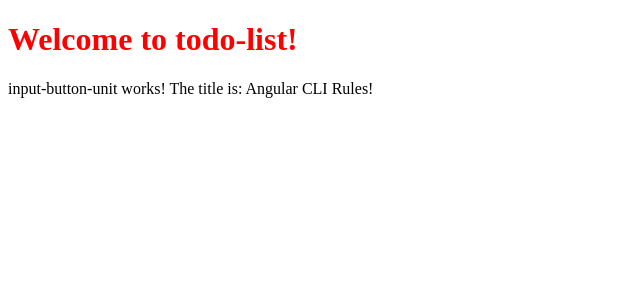
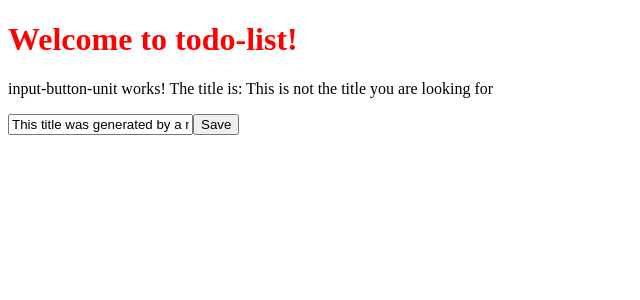
Before and after one commit to sarah06knowles/ng-girls-todo, an Angular app: page / in a window 1280 px wide. Shown: the top 300 px of the page, without its empty margins (0-640 px from the left). Built offline with nearby package versions, Linux system fonts and the light colour scheme.

Commit message:
Third save still learning

```diff
--- a/src/app/input-button-unit/input-button-unit.component.ts
+++ b/src/app/input-button-unit/input-button-unit.component.ts
@@ -7,19 +7,25 @@
       input-button-unit works!
       The title is: {{ title }}
     </p>
+
+    <input [value]="generateTitle()">
+    <button>Save</button>
   `,
   styleUrls: ['./input-button-unit.component.css']
 })
 export class InputButtonUnitComponent implements OnInit {
   title = 'Hello World';
-  constructor() {
-    this.changeTitle ('My First Angular App');
+  constructor() {}
+
+  ngOnInit(): void {
+    setTimeout(() => {
+      this.title = 'This is not the title you are looking for';
+    }, 3000);
+
+    }
+
+    generateTitle(): string {
+      return 'This title was generated by a method.';
+    }
+
   }
-  ngOnInit(): void {
-    this.title = 'Angular CLI Rules!';
-  }
-  changeTitle(newTitle: string) {
-    this.title = newTitle;
-  }
-
-}
```
